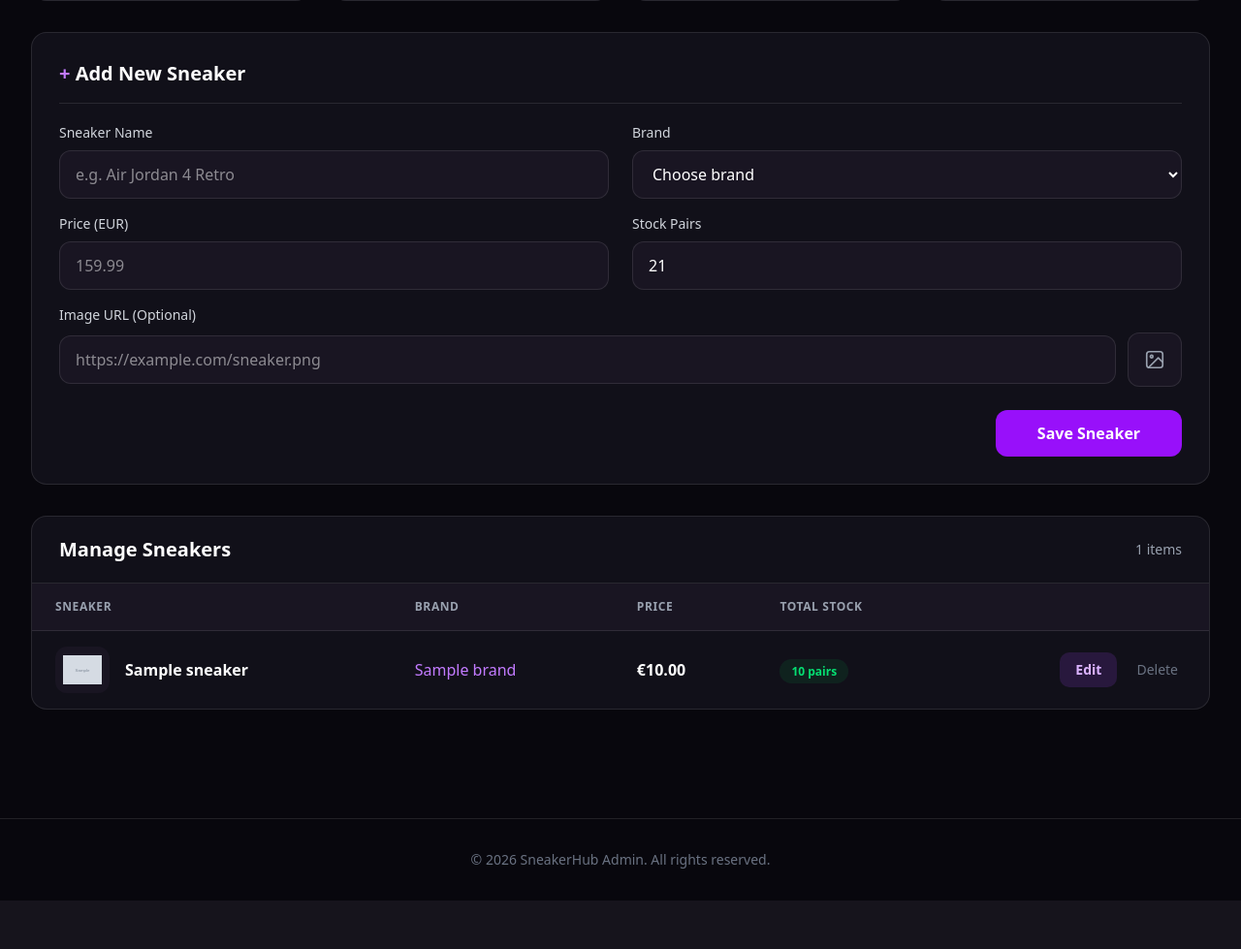
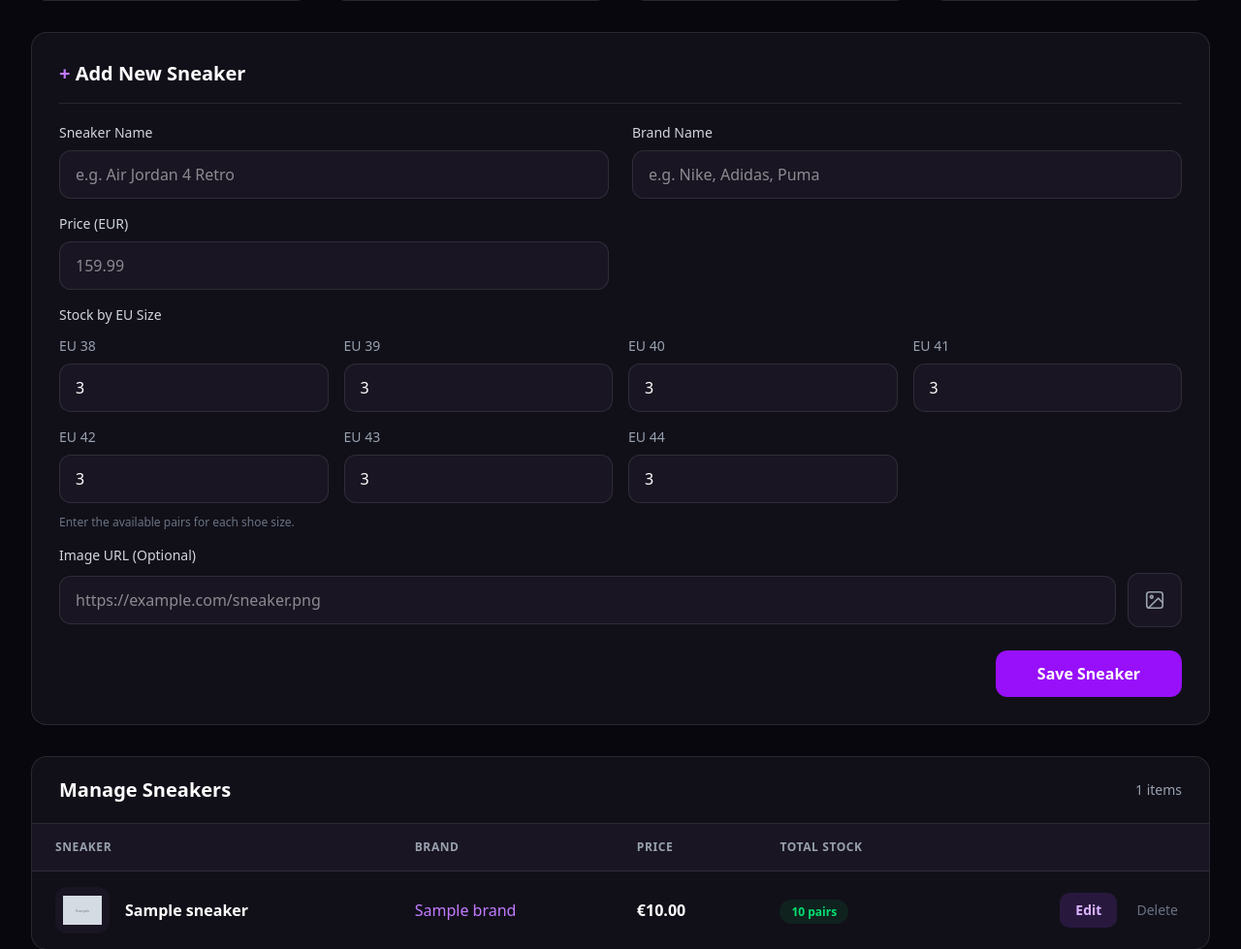
Before and after one commit to sais27160-design/sneaker-hub, a Laravel app: template resources/views/admin/dashboard.blade.php in a window 1280 px wide. Shown: the part 340-1319 px from the top of the page at 97% size. Before the commit the page ends 1269 px from the top, so only its background shows below. Run offline with Laravel 12, Linux system fonts and the light colour scheme; the template is opened without the code that fills it: most values are stand-ins (such as "Sample title", 1, 10 or a date in 2020); grey boxes marked "Sample" are stand-in pictures; style sheets or scripts are compiled from the project's sources; parts of the project's set-up code (start-up, migrations or seed data) failed here and were passed over.

Commit message:
Update dashboard.blade.php
update dashboard for brand names

```diff
--- a/resources/views/admin/dashboard.blade.php
+++ b/resources/views/admin/dashboard.blade.php
@@ -139,6 +139,12 @@
                     @method('PUT')
                 @endif
 
+                @php
+                    $editingSizeStock = $editingSneaker
+                        ? $editingSneaker->sizes->keyBy(fn ($sizeRow) => (int) $sizeRow->size)
+                        : collect();
+                @endphp
+
                 <!-- Two-column form -->
                 <div class="grid grid-cols-2 gap-x-6 gap-y-4">
 
@@ -161,27 +167,20 @@
 
                     <!-- Brand -->
                     <div>
-                        <label for="brand_id" class="mb-2 block text-sm font-medium text-gray-300">
-                            Brand
+                        <label for="brand_name"
+                            class="mb-2 block text-sm font-medium text-gray-300">
+                            Brand Name
                         </label>
 
-                        <select
-                            id="brand_id"
-                            name="brand_id"
+                        <input
+                            id="brand_name"
+                            name="brand_name"
+                            type="text"
                             required
+                            value="{{ old('brand_name', $editingSneaker?->brand?->name) }}"
+                            placeholder="e.g. Nike, Adidas, Puma"
                             class="w-full rounded-xl border border-white/10 bg-[#191522] px-4 py-3 text-white outline-none focus:border-purple-500"
                         >
-                            <option value="">Choose brand</option>
-
-                            @foreach ($brands as $brand)
-                                <option
-                                    value="{{ $brand->id }}"
-                                    @selected(old('brand_id', $editingSneaker?->brand_id) == $brand->id)
-                                >
-                                    {{ $brand->name }}
-                                </option>
-                            @endforeach
-                        </select>
                     </div>
 
                     <!-- Price -->
@@ -203,22 +202,43 @@
                         >
                     </div>
 
-                    <!-- Stock -->
+                    <!-- Stock by EU Size -->
+                    <div class="col-span-2">
+
+                        <label class="mb-3 block text-sm font-medium text-gray-300">
+                            Stock by EU Size
+                        </label>
+
+                        <div class="grid grid-cols-2 gap-4 md:grid-cols-4">
+
+                            @foreach ([38, 39, 40, 41, 42, 43, 44] as $size)
+
                                 <div>
-                        <label for="stock_quantity" class="mb-2 block text-sm font-medium text-gray-300">
-                            Stock Pairs
+                                    <label for="size_{{ $size }}"
+                                        class="mb-2 block text-sm text-gray-400">
+                                        EU {{ $size }}
                                     </label>
 
                                     <input
-                            id="stock_quantity"
-                            name="stock_quantity"
+                                        id="size_{{ $size }}"
+                                        name="sizes[{{ $size }}]"
                                         type="number"
                                         min="0"
                                         step="1"
                                         required
-                            value="{{ old('stock_quantity', $editingSneaker ? $editingSneaker->sizes->sum('stock_quantity') : 21) }}"
+                                        value="{{ old('sizes.' . $size, $editingSneaker ? ($editingSizeStock->get($size)?->stock_quantity ?? 0) : 3) }}"
                                         class="w-full rounded-xl border border-white/10 bg-[#191522] px-4 py-3 text-white outline-none focus:border-purple-500"
                                     >
+                                </div>
+
+                            @endforeach
+
+                        </div>
+
+                        <p class="mt-3 text-xs text-gray-500">
+                            Enter the available pairs for each shoe size.
+                        </p>
+
                     </div>
 
                     <!-- Image URL and upload -->
```
Lines whose indentation alone changed are shown as unchanged.
